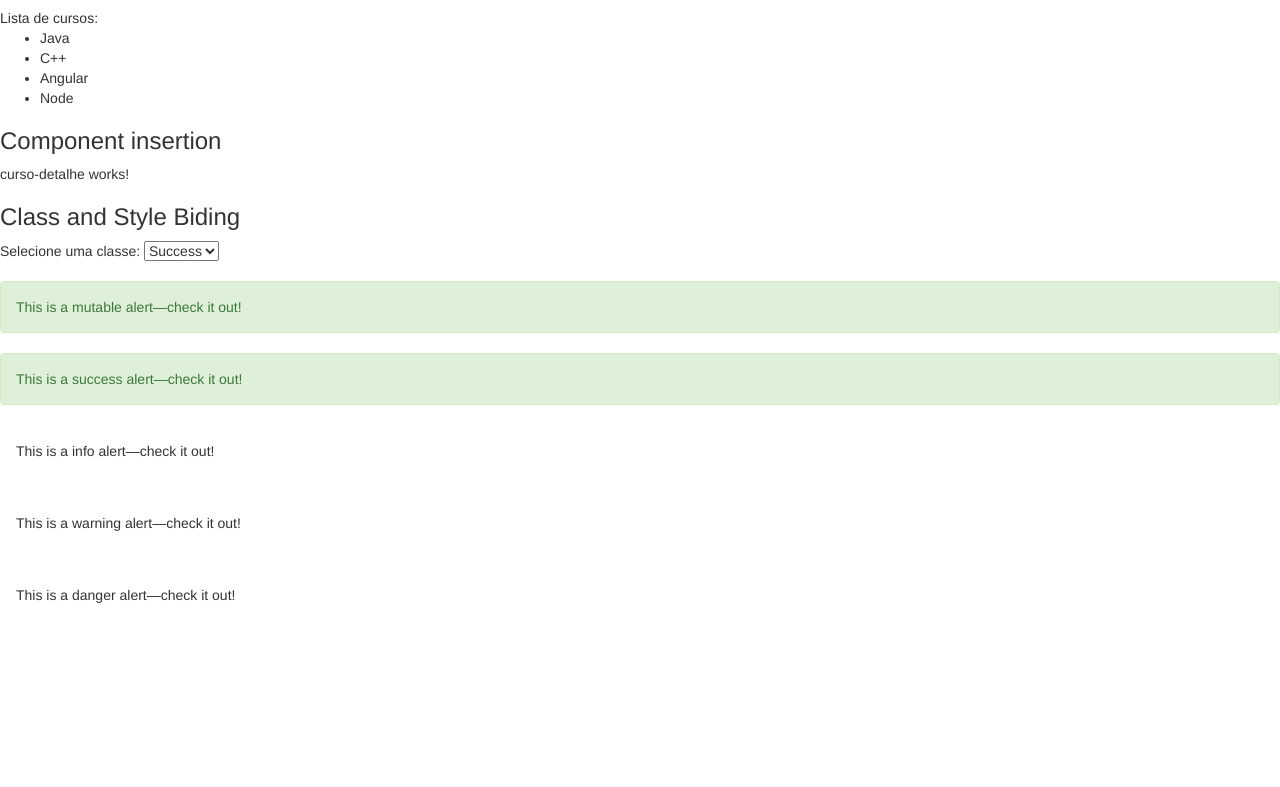
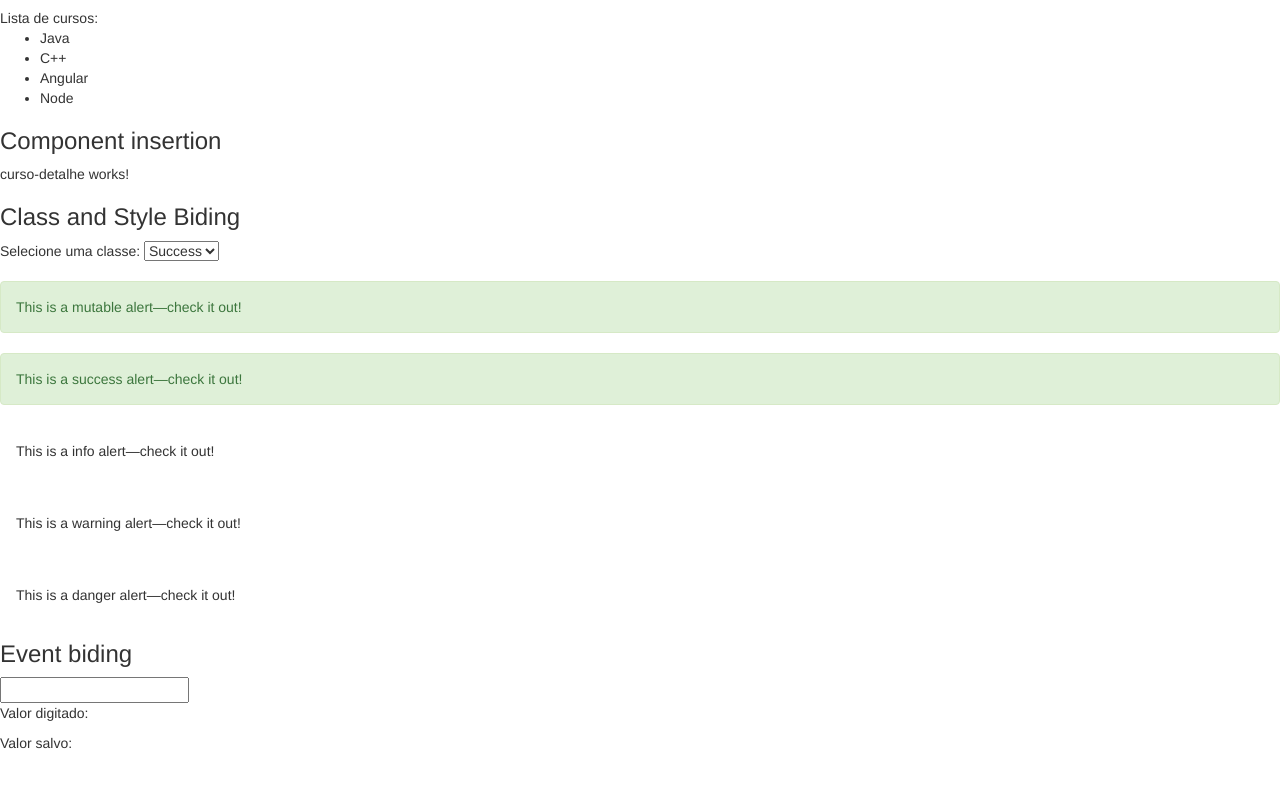
Before and after one commit to cirnediogo/angular4-lab-loiane, an Angular app: page / in a window 1280 px wide. Shown: the part 418-1205 px from the top of the page. Before the commit the page ends 1059 px from the top, so only its background shows below. Built offline with nearby package versions, Linux system fonts and the light colour scheme.

Commit message:
Aula #11: Event binding

```diff
--- a/src/app/data-biding/data-biding.component.html
+++ b/src/app/data-biding/data-biding.component.html
@@ -44,3 +44,21 @@
   </article>
 
 </section>
+
+<section>
+  <article>
+    <h3>Event biding</h3>
+
+    <div>
+      <input type="text"
+        #inputTarget
+        (keyup)="onKeyUp($event)"
+        (keyup.enter)="salvarValor(inputTarget.value)"
+        (blur)="salvarValor(inputTarget.value)" />
+    </div>
+    <p>Valor digitado: {{ valorAtual }}</p>
+    <p>Valor salvo: {{ valorSalvo }}</p>
+  </article>
+</section>
+
+<br/><br/><br/><br/><br/>
--- a/src/app/data-biding/data-biding.component.ts
+++ b/src/app/data-biding/data-biding.component.ts
@@ -7,7 +7,18 @@ import { Component, OnInit } from '@angular/core';
 })
 export class DataBidingComponent implements OnInit {
 
+  valorAtual = '';
+  valorSalvo = '';
+
   constructor() { }
+
+  onKeyUp(event: KeyboardEvent) {
+    this.valorAtual = (<HTMLInputElement>event.target).value;
+  }
+
+  salvarValor(value) {
+    this.valorSalvo = value;
+  }
 
   ngOnInit() {
   }
```
